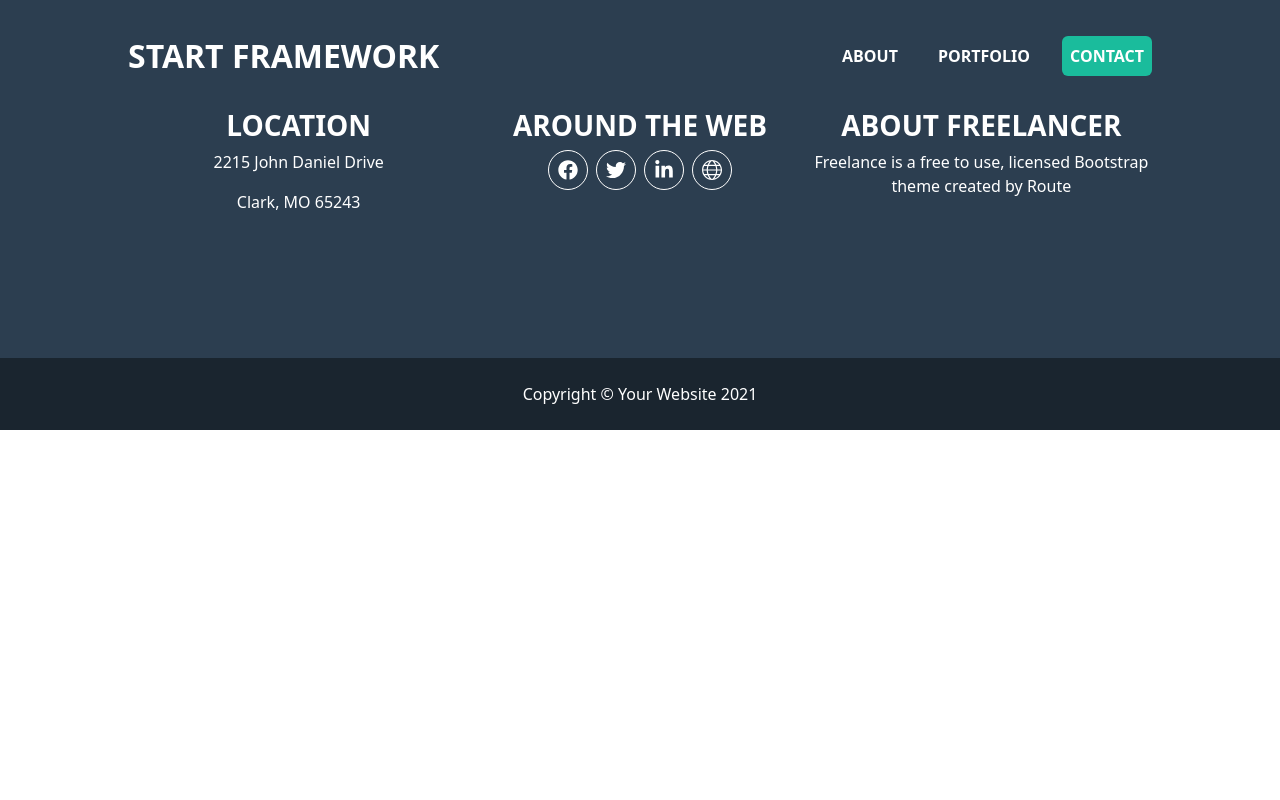
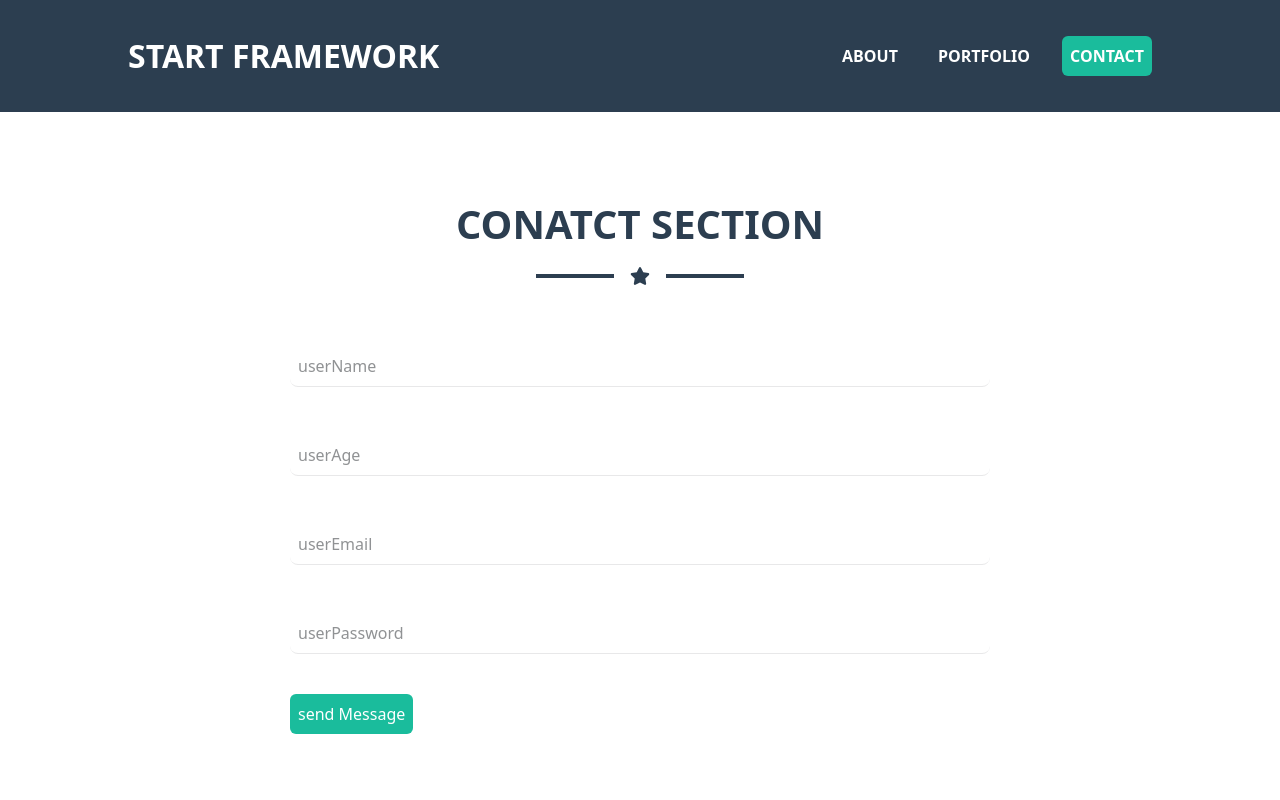
Before and after one commit to FaresElabasery/Start-Framework, a React (Vite) app: page /startFramework/contact in a window 1280 px wide. Shown: the top 800 px of the page. Built offline with nearby package versions, Linux system fonts and the light colour scheme.

Commit message:
feat : add Contact Page

```diff
--- a/src/components/Heading/Heading.jsx
+++ b/src/components/Heading/Heading.jsx
@@ -8,8 +8,8 @@ export default function Heading({ text, color = 'white' }) {
   return (
     <>
       <h1 className={`uppercase text-[clamp(27px,5vw,40px)] font-bold mt-16 ${colors[color]}`}>{text}</h1>
-      <span className='w-52 h-1 mx-auto my-5 inline-block relative bg-white'>
-        <span className='absolute top-1/2 left-1/2 -translate-1/2 px-4 bg-Cgreen-500'>
+      <span className={`w-52 h-1 mx-auto my-5 inline-block relative ${color == 'dark' ? 'bg-Cgray-500' : 'bg-white'}`}>
+        <span className={`absolute top-1/2 left-1/2 -translate-1/2 px-4 ${color == 'dark' ? 'text-Cgray-500 bg-white' : 'bg-Cgreen-500'} `}>
           <FaStar className='size-5' />
         </span>
       </span>
--- a/src/components/Navbar/Navbar.jsx
+++ b/src/components/Navbar/Navbar.jsx
@@ -43,17 +43,17 @@ export default function Navbar() {
 
           {/* Desktop navigation links */}
           <ul className={`hidden md:flex md:flex-row md:gap-6`}>
-            <li className="flex items-center"><NavLink className='custom-btn' to={'/startFramework/about'}>About</NavLink></li>
-            <li className="flex items-center"><NavLink className='custom-btn' to={'/startFramework/portfolio'}>Portfolio</NavLink></li>
-            <li className="flex items-center"><NavLink className='custom-btn' to={'/startFramework/contact'}>Contact</NavLink></li>
+            <li className="flex items-center"><NavLink className='custom-btn uppercase' to={'/startFramework/about'}>About</NavLink></li>
+            <li className="flex items-center"><NavLink className='custom-btn uppercase' to={'/startFramework/portfolio'}>Portfolio</NavLink></li>
+            <li className="flex items-center"><NavLink className='custom-btn uppercase' to={'/startFramework/contact'}>Contact</NavLink></li>
           </ul>
         </div>
 
         {/* Mobile navigation links  */}
         <ul className={`md:hidden overflow-hidden flex flex-col gap-4  transition-all duration-500 ease-in-out ${showMenu ? 'max-h-60 py-3' : 'max-h-0'}`}>
-          <li><NavLink className='custom-btn' to={'/startFramework/about'}>About</NavLink></li>
-          <li><NavLink className='custom-btn' to={'/startFramework/portfolio'}>Portfolio</NavLink></li>
-          <li><NavLink className='custom-btn' to={'/startFramework/contact'}>Contact</NavLink></li>
+          <li><NavLink className='custom-btn uppercase' to={'/startFramework/about'}>About</NavLink></li>
+          <li><NavLink className='custom-btn uppercase' to={'/startFramework/portfolio'}>Portfolio</NavLink></li>
+          <li><NavLink className='custom-btn uppercase' to={'/startFramework/contact'}>Contact</NavLink></li>
         </ul>
       </Container>
     </nav>
--- a/src/index.css
+++ b/src/index.css
@@ -11,12 +11,12 @@
 
 /* container */
 .container{
-    @apply mx-auto xl:px-32
+    @apply mx-auto px-4 xl:px-32
 }
 
 /* Buttons */
 .custom-btn {
-    @apply text-base py-2 px-2 uppercase
+    @apply text-base py-2 px-2
 }
 
 .custom-btn.active {
--- a/src/pages/About/About.jsx
+++ b/src/pages/About/About.jsx
@@ -1,4 +1,3 @@
-import React from 'react'
 import Container from './../../components/Container/Container';
 import Heading from './../../components/Heading/Heading';
 
@@ -8,7 +7,7 @@ export default function About() {
       <Container>
         <div className='flex-center flex-col mt-10'>
           <Heading text='about component' />
-          <div className='row px-10 sm:px-0'>
+          <div className='row px-5 sm:px-0'>
             <p className='w-full ps-5 mb-4 md:mb-0 md:w-1/2'>Freelancer is a free bootstrap theme created by Route. The download includes the complete source files including HTML, CSS, and JavaScript as well as optional SASS stylesheets for easy customization.</p>
             <p className='w-full px-5 md:w-1/2'>Freelancer is a free bootstrap theme created by Route. The download includes the complete source files including HTML, CSS, and JavaScript as well as optional SASS stylesheets for easy customization.
             </p>
--- a/src/pages/Contact/Contact.jsx
+++ b/src/pages/Contact/Contact.jsx
@@ -1,7 +1,59 @@
-import React from 'react'
 
+import Container from './../../components/Container/Container';
+import Heading from './../../components/Heading/Heading';
 export default function Contact() {
+
+  const handleFocus = (e) => {
+    const target = e.target;
+    target.nextElementSibling.children[0].classList.add('translate-y-0');
+    target.nextElementSibling.children[0].classList.remove('translate-y-10');
+    if (e.target.value === '') {
+      target.nextElementSibling.children[0].classList.add('translate-y-10');
+      target.nextElementSibling.children[0].classList.remove('translate-y-0');
+    }
+  }
   return (
-    <div>Contact</div>
+    <div className="flex-center h-screen">
+      <Container>
+        <div className='flex-center flex-col mt-16'>
+          <Heading text='conatct section' color='dark' />
+          <div className='w-full md:w-[700px]'>
+            <div className='flex flex-col gap-5 mt-10 text-Cgray-200 '>
+              <div className=' w-full relative '>
+                <input aria-label="userName" onInput={(e) => handleFocus(e)} className='w-full outline-0 border-b-1 pt-4 pb-2 rounded-lg px-2 border-b-Cgray-200/10' type="text" id='userName' placeholder='userName' />
+                <div className='py-4 h-full w-full  absolute bottom-full start-0  overflow-hidden'>
+                  <label className='absolute translate-y-10 transition-all duration-400 text-Cgreen-500' htmlFor="userName">userName :</label>
+                </div>
+              </div>
+            </div>
+            <div className='flex flex-col gap-5 mt-10 text-Cgray-200'>
+              <div className=' w-full relative '>
+                <input aria-label="userAge" onInput={(e) => handleFocus(e)} className='w-full outline-0 border-b-1 pt-4 pb-2 rounded-lg px-2 border-b-Cgray-200/10' type="number" id='userAge' placeholder='userAge' />
+                <div className='py-4 h-full w-full  absolute bottom-full start-0  overflow-hidden'>
+                  <label className='absolute translate-y-10 transition-all duration-400 text-Cgreen-500' htmlFor="userAge">userAge :</label>
+                </div>
+              </div>
+            </div>
+            <div className='flex flex-col gap-5 mt-10 text-Cgray-200'>
+              <div className=' w-full relative '>
+                <input aria-label="userEmail" onInput={(e) => handleFocus(e)} className='w-full outline-0 border-b-1 pt-4 pb-2 rounded-lg px-2 border-b-Cgray-200/10' type="email" id='userEmail' placeholder='userEmail' />
+                <div className='py-4 h-full w-full  absolute bottom-full start-0  overflow-hidden'>
+                  <label className='absolute translate-y-10 transition-all duration-400 text-Cgreen-500' htmlFor="userEmail">userEmail :</label>
+                </div>
+              </div>
+            </div>
+            <div className='flex flex-col gap-5 mt-10 text-Cgray-200'>
+              <div className=' w-full relative '>
+                <input aria-label="userPassword" onInput={(e) => handleFocus(e)} className='w-full outline-0 border-b-1 pt-4 pb-2 rounded-lg px-2 border-b-Cgray-200/10' type="password" id='userPassword' placeholder='userPassword' />
+                <div className='py-4 h-full w-full  absolute bottom-full start-0  overflow-hidden'>
+                  <label className='absolute translate-y-10 transition-all duration-400 text-Cgreen-500' htmlFor="userPassword">userPassword :</label>
+                </div>
+              </div>
+            </div>
+            <button className='custom-btn active cursor-pointer mt-10 me-auto'>send Message</button>
+          </div>
+        </div>
+      </Container>
+    </div>
   )
 }
```
